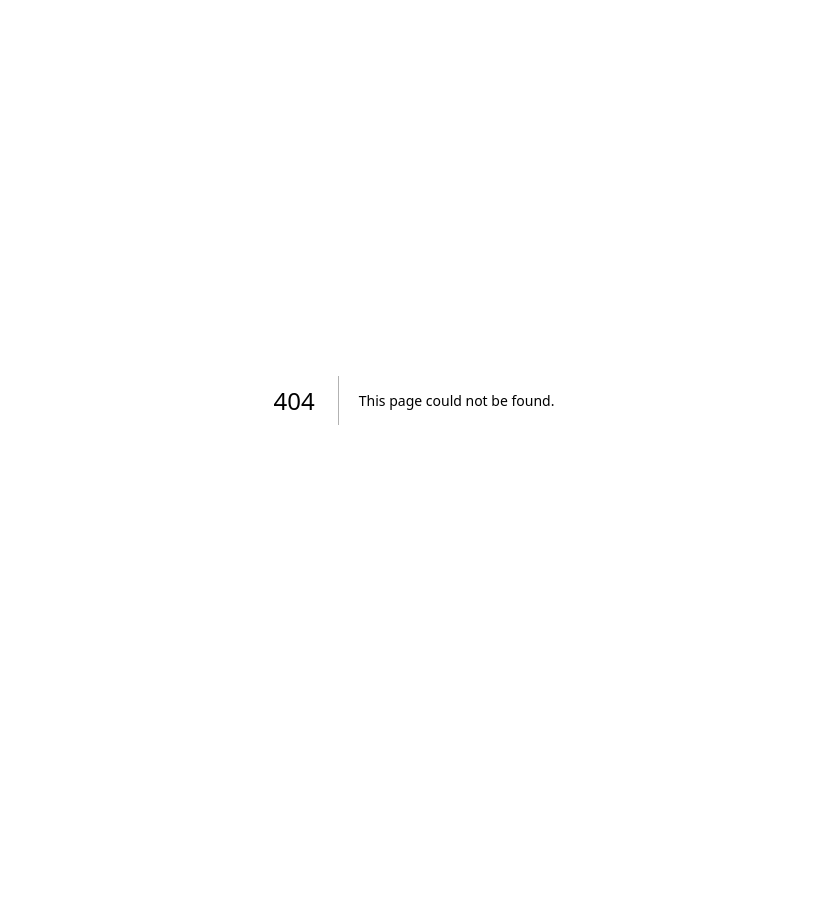
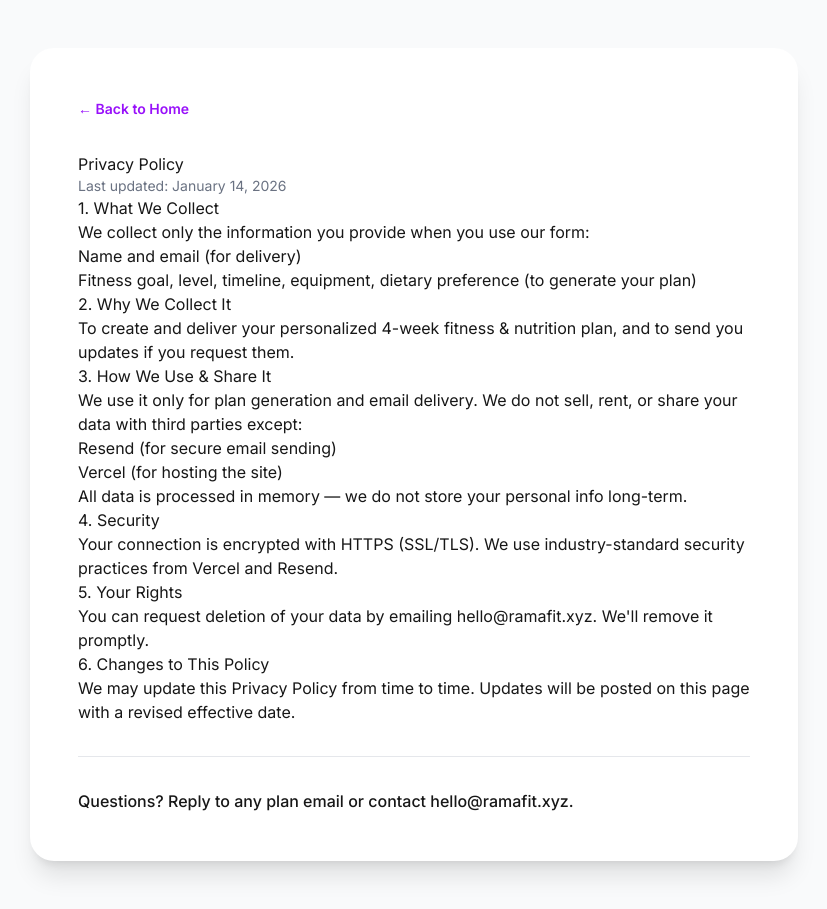
Before and after one commit to RemusLema/fitness-wizard, a Next.js app: page /privacy in a window 1280 px wide. Before the commit this address had no page. Shown: the whole page, without its empty margins (226-1053 px from the left). Before the commit the page ends 800 px from the top, so only its background shows below. Built offline with nearby package versions, Linux system fonts and the light colour scheme.

Commit message:
Add Privacy Policy page and footer link

```diff
--- /dev/null
+++ b/src/app/privacy/page.tsx
@@ -0,0 +1,58 @@
+import Link from "next/link";
+
+export default function PrivacyPolicy() {
+    return (
+        <div className="min-h-screen bg-gray-50 dark:bg-gray-950 transition-colors py-12 px-6">
+            <div className="max-w-3xl mx-auto bg-white dark:bg-gray-900 rounded-3xl shadow-xl p-8 md:p-12">
+                {/* Navigation */}
+                <div className="mb-8">
+                    <Link
+                        href="/"
+                        className="inline-flex items-center text-sm font-semibold text-purple-600 dark:text-purple-400 hover:text-purple-700 dark:hover:text-purple-300 transition-colors"
+                    >
+                        ← Back to Home
+                    </Link>
+                </div>
+
+                {/* Content */}
+                <article className="prose prose-lg dark:prose-invert max-w-none prose-headings:font-bold prose-h1:text-transparent prose-h1:bg-clip-text prose-h1:bg-gradient-to-r prose-h1:from-purple-600 prose-h1:to-pink-600 prose-a:text-purple-600 dark:prose-a:text-purple-400">
+                    <h1>Privacy Policy</h1>
+                    <p className="text-sm text-gray-500 dark:text-gray-400">Last updated: January 14, 2026</p>
+
+                    <h2>1. What We Collect</h2>
+                    <p>We collect only the information you provide when you use our form:</p>
+                    <ul>
+                        <li>Name and email (for delivery)</li>
+                        <li>Fitness goal, level, timeline, equipment, dietary preference (to generate your plan)</li>
+                    </ul>
+
+                    <h2>2. Why We Collect It</h2>
+                    <p>To create and deliver your personalized 4-week fitness & nutrition plan, and to send you updates if you request them.</p>
+
+                    <h2>3. How We Use & Share It</h2>
+                    <p>We use it only for plan generation and email delivery. We do not sell, rent, or share your data with third parties except:</p>
+                    <ul>
+                        <li>Resend (for secure email sending)</li>
+                        <li>Vercel (for hosting the site)</li>
+                    </ul>
+                    <p>All data is processed in memory — we do not store your personal info long-term.</p>
+
+                    <h2>4. Security</h2>
+                    <p>Your connection is encrypted with HTTPS (SSL/TLS). We use industry-standard security practices from Vercel and Resend.</p>
+
+                    <h2>5. Your Rights</h2>
+                    <p>You can request deletion of your data by emailing <a href="mailto:hello@ramafit.xyz">hello@ramafit.xyz</a>. We'll remove it promptly.</p>
+
+                    <h2>6. Changes to This Policy</h2>
+                    <p>We may update this Privacy Policy from time to time. Updates will be posted on this page with a revised effective date.</p>
+
+                    <hr className="my-8 border-gray-200 dark:border-gray-800" />
+
+                    <p className="font-medium">
+                        Questions? Reply to any plan email or contact <a href="mailto:hello@ramafit.xyz">hello@ramafit.xyz</a>.
+                    </p>
+                </article>
+            </div>
+        </div>
+    );
+}
--- a/src/app/step/[step]/page.tsx
+++ b/src/app/step/[step]/page.tsx
@@ -2,6 +2,7 @@
 'use client';
 
 import { useState, useEffect } from 'react';
+import Link from 'next/link';
 import { useRouter, usePathname } from 'next/navigation';
 import { User, Target, Salad, Dumbbell, Clock } from 'lucide-react';
 
@@ -463,6 +464,15 @@ export default function WizardStep() {
                 )}
               </div>
             </form>
+
+            <footer className="mt-12 text-center">
+              <Link
+                href="/privacy"
+                className="text-sm font-medium text-gray-500 dark:text-gray-400 hover:text-purple-600 dark:hover:text-purple-400 transition-colors"
+              >
+                Privacy Policy
+              </Link>
+            </footer>
           </div>
         </div>
       </div>
```
